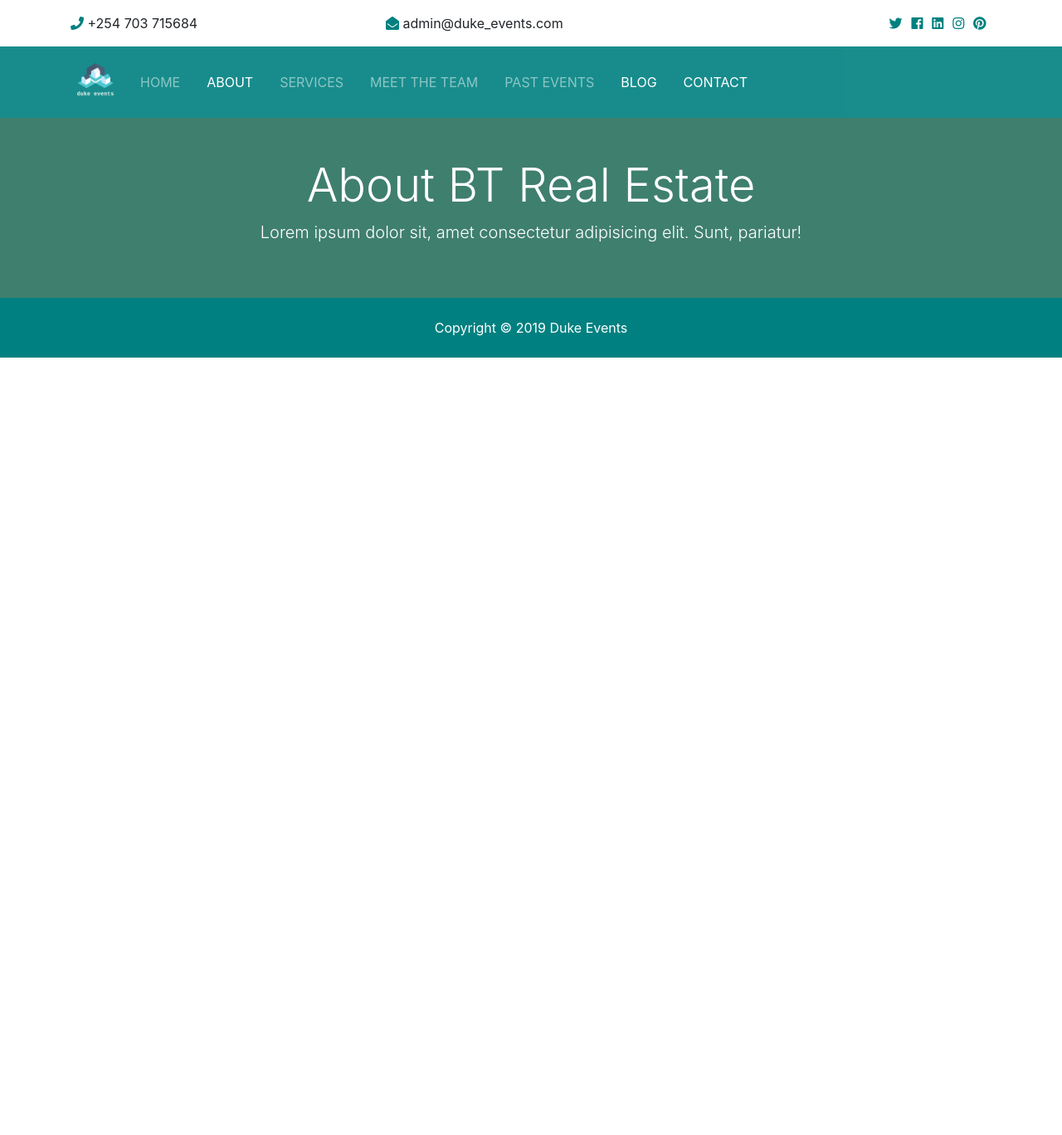
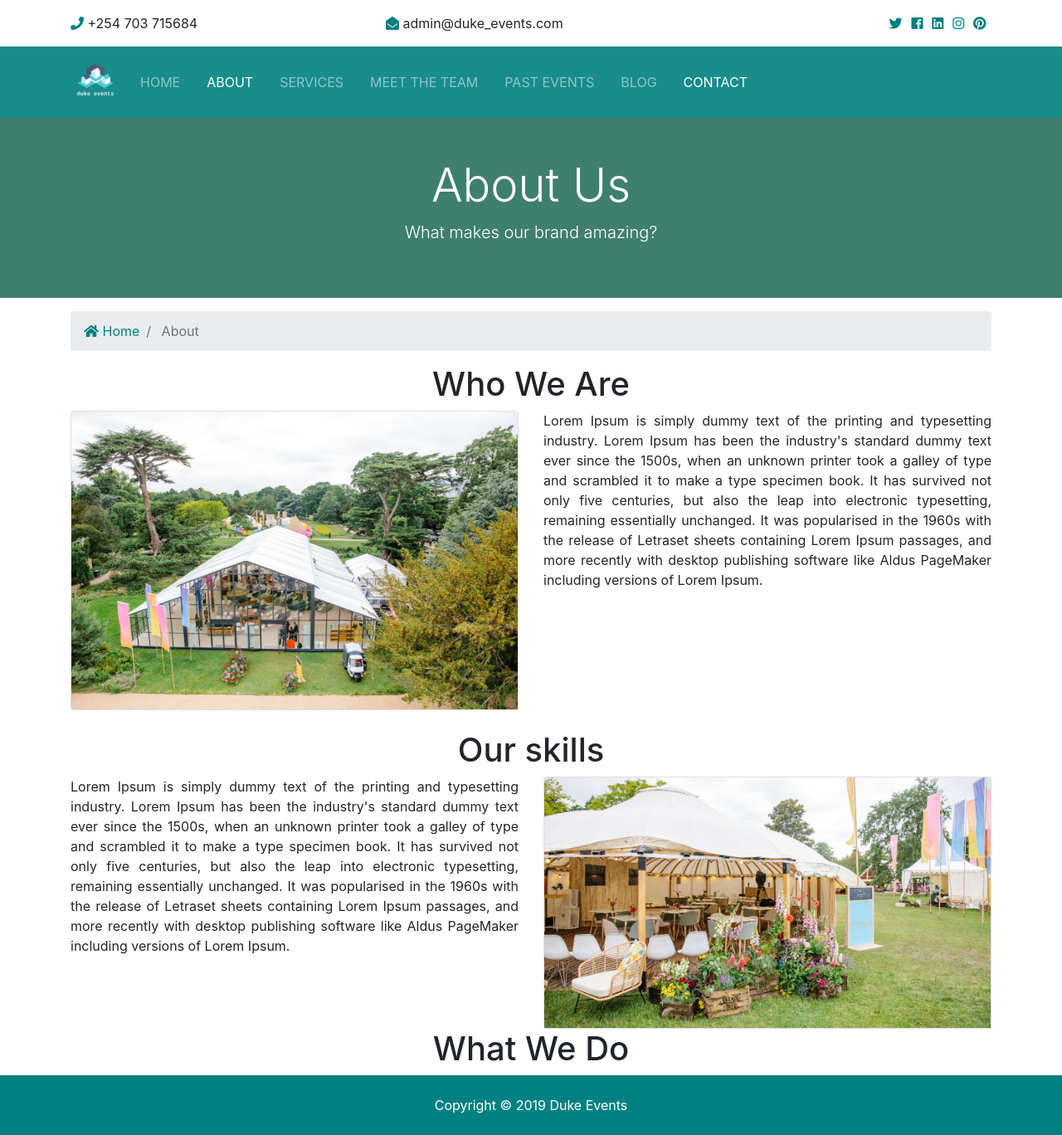
Before and after one commit to michael-basweti/duke, a Django app: page /about in a window 1280 px wide. Shown: the whole page at 83% size. Before the commit the page ends 431 px from the top, so only its background shows below. Run offline with Django 3.2, Linux system fonts and the light colour scheme; some libraries are stand-ins or nearby versions.

Commit message:
add about

```diff
--- /dev/null
+++ b/Blog/urls.py
@@ -0,0 +1,8 @@
+from django.urls import path
+
+from . import views
+
+urlpatterns = [
+    path('', views.blog, name='blogs'),
+    path('<int:blog_id>', views.blog_detail, name='blog'),
+]
--- a/duke/static/css/style.css
+++ b/duke/static/css/style.css
@@ -1,6 +1,18 @@
 .btn-secondary {
   color: #fff !important; }
+  .card-hover .reveal {
+    visibility: hidden;
+    opacity: 0;
+    height: 0;
+    padding: 0;
+}
 
+.card-reveal {
+  transition: transform .2s;
+}
+.card-reveal:hover{
+  transform: scale(1.01);
+}
 img {
   width: 100%;
   /* height: auto;
--- a/duke/urls.py
+++ b/duke/urls.py
@@ -22,6 +22,7 @@ urlpatterns = [
     path('admin/', admin.site.urls),
     path('', include('pages.urls')),
     path('albums', include('EventAlbum.urls')),
+    path('blogs', include('Blog.urls')),
     path('ckeditor', include('ckeditor_uploader.urls')),
     path('hire_corporate', include('HireCorporateSocial.urls')),
     path('hire_equipments', include('HireApplications.urls')),
--- a/pages/views.py
+++ b/pages/views.py
@@ -2,13 +2,16 @@ from django.shortcuts import render
 from Testimonials.models import Testimonial
 from EventAlbum.models import Album
 from team.models import Team
+from Blog.models import Blog
 
 def index(request):
     testimonials = Testimonial.objects.order_by('-date')
     albums = Album.objects.order_by('-date_added')[:6]
+    blogs = Blog.objects.order_by('-date_added')[:3]
     context = {
         'testimonials': testimonials,
         'albums': albums,
+        "blogs":blogs,
     }
     return render(request, 'pages/index.html', context)
 
--- a/templates/pages/about.html
+++ b/templates/pages/about.html
@@ -1,14 +1,87 @@
 {% extends 'base.html'%}
+{%load static%}
 
 {%block content%}
 <section id="showcase-inner" class="py-5 text-white">
     <div class="container">
         <div class="row text-center">
             <div class="col-md-12">
-                <h1 class="display-4">About BT Real Estate</h1>
-                <p class="lead">Lorem ipsum dolor sit, amet consectetur adipisicing elit. Sunt, pariatur!</p>
+                <h1 class="display-4">About Us</h1>
+                <p class="lead">What makes our brand amazing?</p>
             </div>
         </div>
     </div>
 </section>
-{%endblock%}
+<!-- Breadcrumb -->
+<section id="bc" class="mt-3">
+    <div class="container">
+        <nav aria-label="breadcrumb">
+            <ol class="breadcrumb">
+                <li class="breadcrumb-item">
+                    <a href="{% url 'index'%}">
+                        <i class="fas fa-home"></i> Home</a>
+                </li>
+                <li class="breadcrumb-item active"> About</li>
+            </ol>
+        </nav>
+    </div>
+</section>
+<section>
+    <section>
+        <div class="container">
+            <h1 class="text-center">Who We Are</h1>
+            <div class="row">
+                <div class="col-md-6">
+                    <div class="card">
+                        <img src="{% static 'img/wonderland.jpg' %}" alt="">
+                    </div>
+                </div>
+                <div class="col-md-6">
+                    <div class="card border-0">
+                        <p class="text-justify">Lorem Ipsum is simply dummy text of the printing and typesetting
+                            industry. Lorem Ipsum has been
+                            the industry's standard dummy text ever since the 1500s, when an unknown printer took a
+                            galley
+                            of type and scrambled it to make a type specimen book. It has survived not only five
+                            centuries,
+                            but also the leap into electronic typesetting, remaining essentially unchanged.
+                            It was popularised in the 1960s with the release of Letraset sheets containing Lorem Ipsum
+                            passages,
+                            and more recently with desktop publishing software like Aldus PageMaker including versions
+                            of
+                            Lorem Ipsum.</p>
+                    </div>
+
+                </div>
+            </div><br>
+            <h1 class="text-center">Our skills</h1>
+            <div class="row">
+                    <div class="col-md-6">
+                            <div class="card border-0">
+                                    <p class="text-justify">Lorem Ipsum is simply dummy text of the printing and typesetting
+                                        industry. Lorem Ipsum has been
+                                        the industry's standard dummy text ever since the 1500s, when an unknown printer took a
+                                        galley
+                                        of type and scrambled it to make a type specimen book. It has survived not only five
+                                        centuries,
+                                        but also the leap into electronic typesetting, remaining essentially unchanged.
+                                        It was popularised in the 1960s with the release of Letraset sheets containing Lorem Ipsum
+                                        passages,
+                                        and more recently with desktop publishing software like Aldus PageMaker including versions
+                                        of
+                                        Lorem Ipsum.</p>
+                                </div>
+
+                    </div>
+                    <div class="col-md-6">
+                            <div class="card">
+                                    <img src="{% static 'img/about_event.jpg' %}" alt="">
+                                </div>
+
+                    </div>
+                </div>
+                <h1 class="text-center">What We Do</h1>
+        </div>
+
+    </section>
+    {%endblock%}
--- a/templates/pages/team.html
+++ b/templates/pages/team.html
@@ -6,7 +6,7 @@
         <div class="row text-center">
             <div class="col-md-12">
                 <h1 class="display-4">Meet The Team</h1>
-                <p class="lead">Lorem ipsum dolor sit, amet consectetur adipisicing elit. Sunt, pariatur!</p>
+                <p class="lead">What makes a brand? It's the human qualities such as kindness, humor and intelligence that make a brand amazing. Meet our amazing team.</p>
             </div>
         </div>
     </div>
--- a/templates/partials/_navbar.html
+++ b/templates/partials/_navbar.html
@@ -61,14 +61,14 @@
                 <a class="nav-link" href="{% url 'albums'%}">Past events</a>
               </li>
               <li
-              {% if 'about' in request.path %}
+              {% if 'blogs' in request.path %}
                 class="nav-item active mr-3"
               {% else %}
                 class="nav-item mr-3"
 
               {% endif %}
               >
-                <a class="nav-link" href="{% url 'about'%}">blog</a>
+                <a class="nav-link" href="{% url 'blogs'%}">blog</a>
               </li>
               <li
               {% if 'about' in request.path %}
--- a/templates/past_events/album.html
+++ b/templates/past_events/album.html
@@ -13,7 +13,7 @@
                     </div>
                 <div class="col-sm-7 col-md-7 col-lg-7 text-right">
                     <cite title="Source Title">
-                      <small>added <i>{{album.date_added | timesince}} ago.</small>
+                      <small>added <i>{{album.date_added | timesince}} ago.</i></small>
                     </cite>
                   </div>
                 </div>
--- a/templates/services/hire_corporate_social.html
+++ b/templates/services/hire_corporate_social.html
@@ -7,7 +7,7 @@
         <div class="row text-center">
             <div class="col-md-12">
                 <h1 class="display-4">Our Services</h1>
-                <p class="lead">Lorem ipsum dolor sit, amet consectetur adipisicing elit. Sunt, pariatur!</p>
+                <!-- <p class="lead">Lorem ipsum dolor sit, amet consectetur adipisicing elit. Sunt, pariatur!</p> -->
             </div>
         </div>
     </div>
```
Also changed, not shown: Blog/views.py (+9 -2 lines), templates/pages/blog.html (added, +50 -0 lines), templates/pages/blog_detail.html (added, +46 -0 lines), templates/pages/index.html (+40 -4 lines), duke/static/img/about_event.jpg (added), duke/static/img/wedding.jpg (added), duke/static/img/wonderland.jpg (added).
